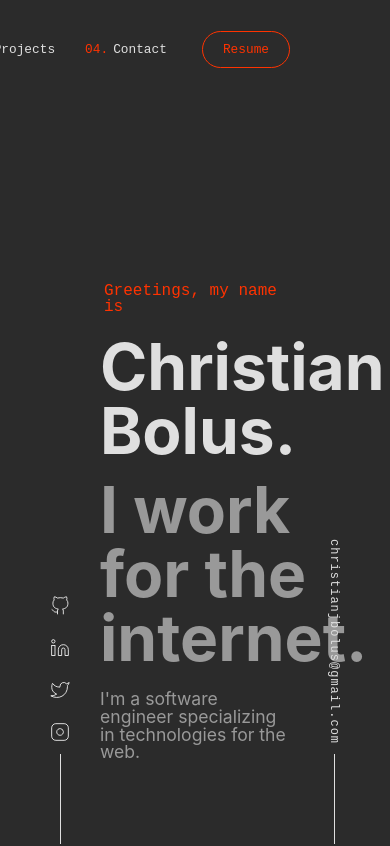
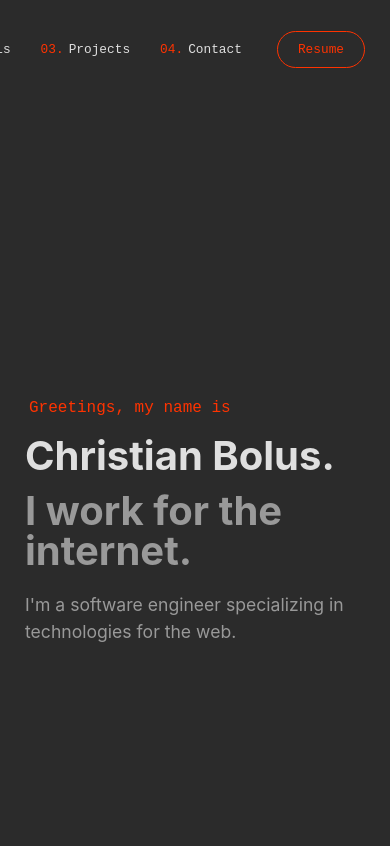
Before and after one commit to christianjbolus/portfolio_v2, a Svelte app: page / in a window 390 px wide. Shown: the top 846 px of the page. Built offline with nearby package versions, Linux system fonts and the light colour scheme.

Commit message:
Refine media queries

```diff
--- a/src/components/Layout.svelte
+++ b/src/components/Layout.svelte
@@ -16,8 +16,16 @@
     justify-content: center;
     padding: 0 150px;
 
-    @media (max-width: 1024px) {
+    @media (max-width: 1080px) {
 			padding: 0 100px;
+		}
+
+    @media (max-width: 768px) {
+			padding: 0 50px;
+		}
+
+    @media (max-width: 480px) {
+			padding: 0 25px;
 		}
   }
 </style>
--- a/src/components/Side.svelte
+++ b/src/components/Side.svelte
@@ -6,16 +6,28 @@
   <slot />
 </div>
 
-<style>
-  .left {
+<style lang="scss">
+  .left, .right {
     position: fixed;
     bottom: 0;
     left: 40px;
+
+    @media (max-width: 1080px) {
+      left: 20px
+    }
+
+    @media (max-width: 768px) {
+      display: none
+    }
   }
 
   .right {
-    position: fixed;
-    bottom: 0;
     right: 40px;
+    left: auto;
+
+    @media (max-width: 1080px) {
+      right: 20px
+    }
+
   }
 </style>
--- a/src/components/sections/Hero.svelte
+++ b/src/components/sections/Hero.svelte
@@ -2,7 +2,7 @@
 	import Transition from '../effects/Transition.svelte'
 	import {onMount} from 'svelte'
 
-	const one = `<h1>Greetings, my name is</h1>`
+	const one = `<h1 class="one">Greetings, my name is</h1>`
 	const two = `<h2>Christian Bolus.</h2>`
 	const three = `<h3>I work for the internet.</h3>`
 	const four = `<p>I'm a software engineer specializing in technologies for the web.</p>`
@@ -40,27 +40,26 @@
   div :global(h1) {
 		color: var(--accent);
 		font-family: var(--font-mono);
-		font-size: 1em;
+		font-size: 1rem;
 		font-weight: 100;
 		margin: 0 0 20px 4px;
 	}
 
-	div :global(h2) {
+	div :global(h2), :global(h3) {
     color: var(--light-grey);
-		font-size: 4rem;
+		font-size: clamp(40px, 7.5vw, 65px);
     font-weight: 700;
 		margin-bottom: 15px;
 	}
 
 	div :global(h3) {
     color: var(--dark-grey);
-		font-size: 4rem;
-    font-weight: 700;
 		margin-bottom: 20px;
 	}
 
   div :global(p) {
     font-size: 1.1rem;
     color: var(--dark-grey);
+		line-height: 27px;
   }
 </style>
```
